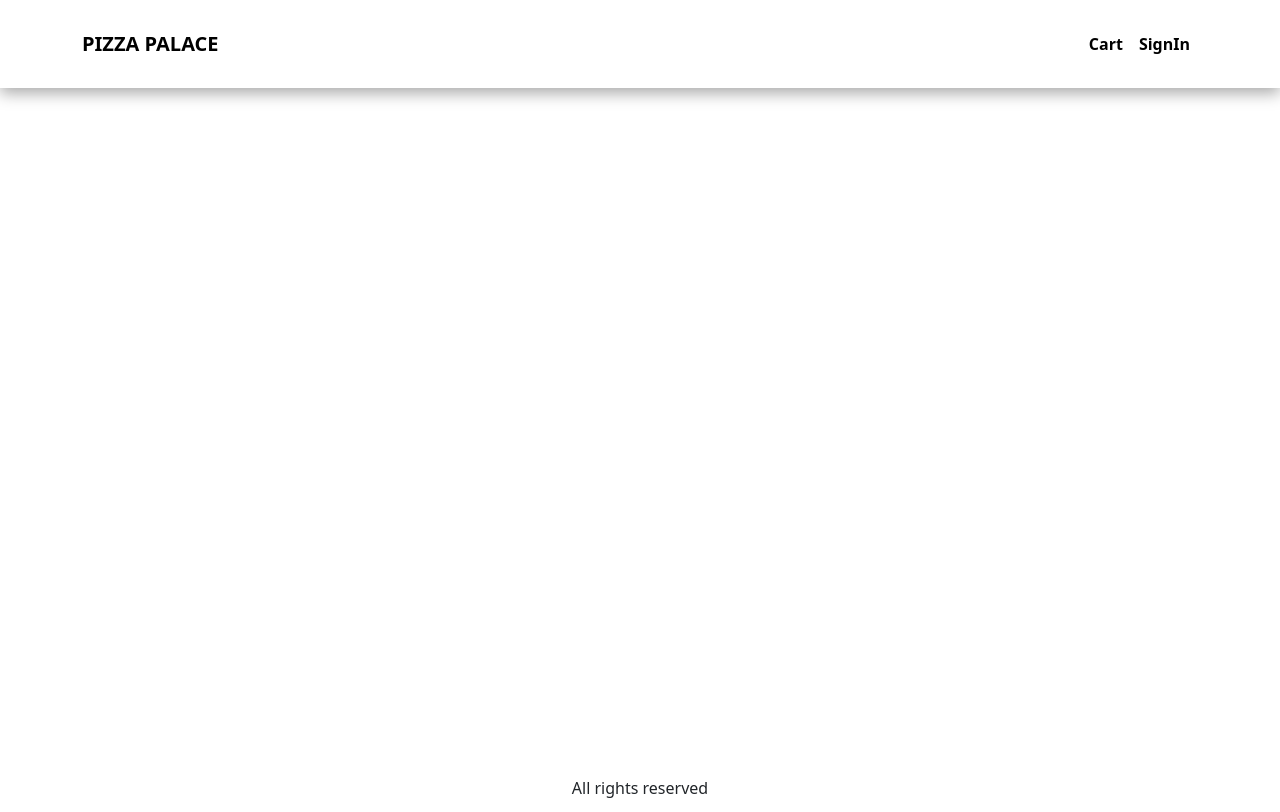
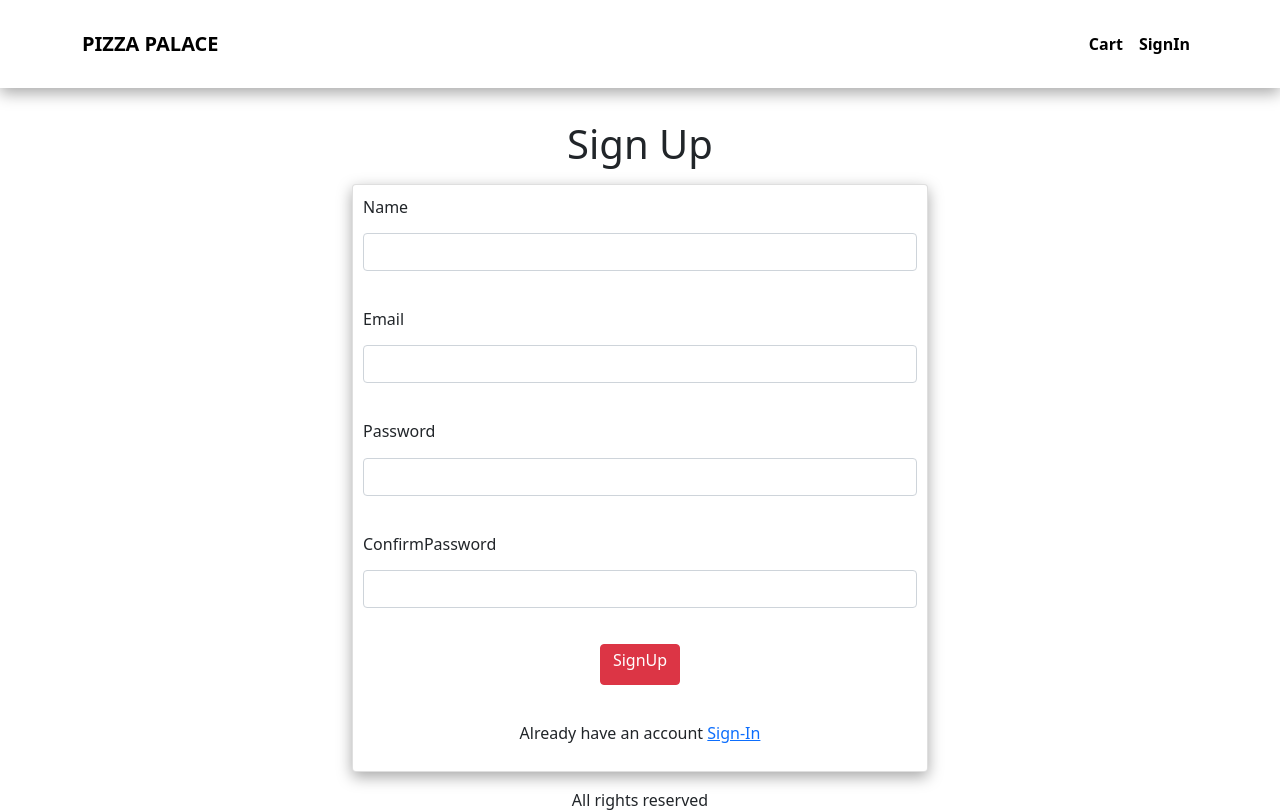
Before and after one commit to vinay143222/PizzaPalace, a React (Create React App) app in the folder client/: page /signup in a window 1280 px wide. Built offline with nearby package versions, Linux system fonts and the light colour scheme.

Commit message:
we created singup screen

```diff
--- a/client/src/App.js
+++ b/client/src/App.js
@@ -16,6 +16,7 @@ import CartScreen from './components/CartScreen';
 import SigninScreen from './components/SigninScreen';
 import NavDropdown from 'react-bootstrap/NavDropdown';
 import ShippingScreen from './components/ShippingScreen';
+import SignupScreen from './components/SignupScreen';
 function App() {
 const {state,dispatch:ctxDispatch}=useContext(Store);
 const {cart,userInfo}=state;
@@ -69,6 +70,7 @@ const {cart,userInfo}=state;
                <Route path="/" element={<HomeScreen/>}></Route>
                <Route path="/signin" element={<SigninScreen/>}></Route>
                <Route path="/shipping" element={<ShippingScreen/>}></Route>
+               <Route path="/signup" element={<SignupScreen/>}></Route>
             </Routes>
            </Container>
          </main>
--- /dev/null
+++ b/client/src/components/SignupScreen.js
@@ -0,0 +1,92 @@
+import react, { useContext, useEffect, useState } from 'react';
+import '../Style.css';
+import Container from 'react-bootstrap/Container';
+import { toast } from 'react-toastify';
+import { Helmet } from 'react-helmet-async';
+import Form from 'react-bootstrap/Form';
+import 'bootstrap/dist/css/bootstrap.min.css';
+import Button from 'react-bootstrap/esm/Button';
+import { useLocation, useNavigate } from 'react-router-dom';
+import { Link } from 'react-router-dom';
+import axios from 'axios';
+import Card from 'react-bootstrap/Card';
+import { Store } from '../Store';
+const Signup = () => {
+    const navigate = useNavigate();
+    const { search } = useLocation();
+    const redirectUrl = new URLSearchParams(search).get('redirect');
+    const redirect = redirectUrl ? redirectUrl : '/';
+    const [name,setName]=useState('');
+    const [email, setEmail] = useState('');
+    const [password, setPassword] = useState('');
+    const [confirmPassword,setconfirmPassword]=useState('');
+    const { state, dispatch: ctxDispatch } = useContext(Store);
+    const { userInfo } = state;
+    const submitHandler = async (e) => {
+        e.preventDefault();
+        if(password!==confirmPassword)
+        {
+            toast.error('Password do not match');
+            return;
+        }
+        try {
+            const { data } = await axios.post('/api/users/signup', {
+                name,
+                email,
+                password,
+            });
+            ctxDispatch({ type: 'USER_SIGNIN', payload: data })
+            localStorage.setItem('userInfo', JSON.stringify(data));
+            navigate(redirect || '/');
+        } catch (error) {
+            toast.error('Invalid email or password');
+
+        }
+    }
+    useEffect(() => {
+        if (userInfo) {
+            navigate(redirect);
+        }
+
+
+    }, [navigate, redirect, userInfo]);
+    return (
+        <div>
+            <Container className="small-container">
+                <Helmet>
+                    <title>SignUp</title>
+                </Helmet>
+                <h1 className="my-3" style={{ textAlign: 'center' }}>Sign Up</h1>
+                <Card className="sigin-card">
+                    <Form onSubmit={submitHandler}>
+                             <Form.Group className="mb-3" controlId="name" style={{ padding: '10px' }}>
+                            <Form.Label><h6>Name</h6></Form.Label>
+                            <Form.Control type="text" required onChange={(e) => setName(e.target.value)} />
+                        </Form.Group>
+                        <Form.Group className="mb-3" controlId="email" style={{ padding: '10px' }}>
+                            <Form.Label><h6>Email</h6></Form.Label>
+                            <Form.Control type="email" required onChange={(e) => setEmail(e.target.value)} />
+                        </Form.Group>
+                        <Form.Group className="mb-3" controlId="password" style={{ padding: '10px' }}>
+                            <Form.Label><h6>Password</h6></Form.Label>
+                            <Form.Control type="password" required onChange={(e) => setPassword(e.target.value)} />
+                        </Form.Group>
+                             <Form.Group className="mb-3" controlId="confirmpassword" style={{ padding: '10px' }}>
+                            <Form.Label><h6>ConfirmPassword</h6></Form.Label>
+                            <Form.Control type="password" required onChange={(e) => setconfirmPassword(e.target.value)} />
+                        </Form.Group>
+
+                        <div className="mb-3" style={{ padding: '10px', textAlign: 'center' }}>
+                            <Button type="submit" variant="danger"  ><h6>SignUp</h6></Button>
+                        </div>
+                        <div className="mb-3" style={{ padding: '10px', textAlign: 'center' }}>
+                            Already have an account {''}
+                            <Link to={`/signin?redirect=${redirect}`}>Sign-In</Link>
+                        </div>
+                    </Form>
+                </Card>
+            </Container>
+        </div>
+    );
+}
+export default Signup;
```
Also changed, not shown: 1 other file (tests, documents, lock files or other folders).
